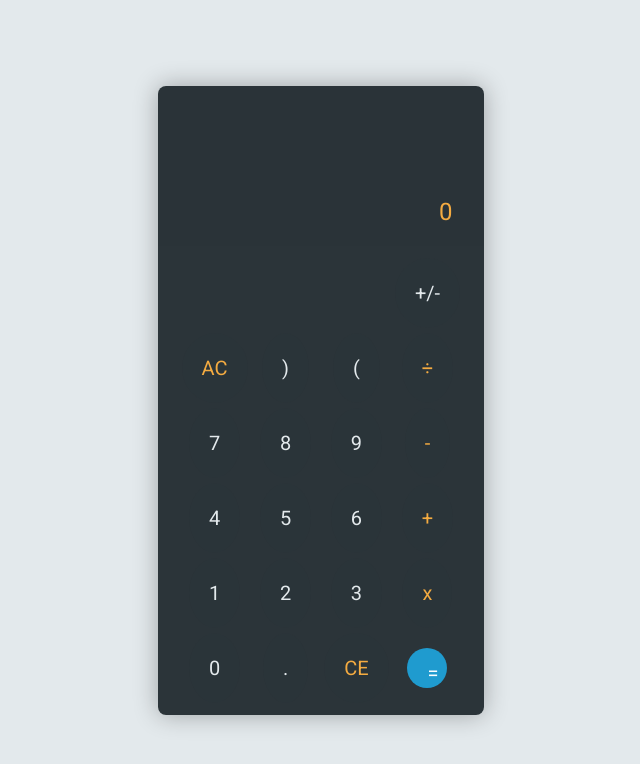
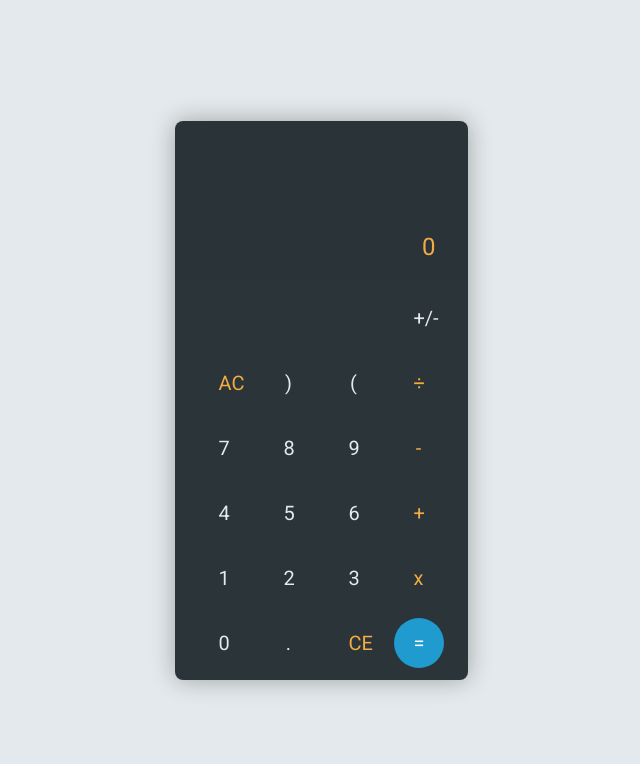
Before and after one commit to ekotnarowska/Calculator, a website: page www/index.html in a window 1280 px wide. Shown: the whole page, without its empty margins (319-959 px from the left). Drawn offline with Linux system fonts and the light colour scheme.

Commit message:
add css style

```diff
--- a/www/css/style.css
+++ b/www/css/style.css
@@ -53,7 +53,7 @@ body {
     height:auto;
     background: var(--colorDarkGreyLighter);
     display: grid;
-    grid-gap: 5px;
+    grid-gap: 15px;
     grid-template-columns: repeat(4, 1fr);
     grid-template-areas:
     ". . . negation"
@@ -63,17 +63,21 @@ body {
     "one two three plus"
     "zero decimal backspace equals";
     align-items: center;
-    justify-content: space-around;
+    justify-content: center;
 }
 
 .key {
   border: 0;
+  width: 50px;
+  height: 50px;
   border-radius: 50%;
   align-self: center;
   justify-self: center;
   background-color: rgba(43, 52, 57, 0.2);
   font-size: 20px;
   font-weight: 400;
+  line-height: 50%;
+  text-align: center;
 }
 
 .equal,
@@ -155,9 +159,6 @@ body {
     grid-area: equals;
     background-color: var(--colorBlue);
     color: var(--colorLight);
-    width: 30px;
-    height: 15px;
-    line-height: 50%;
   }
 
 .minus {
```
